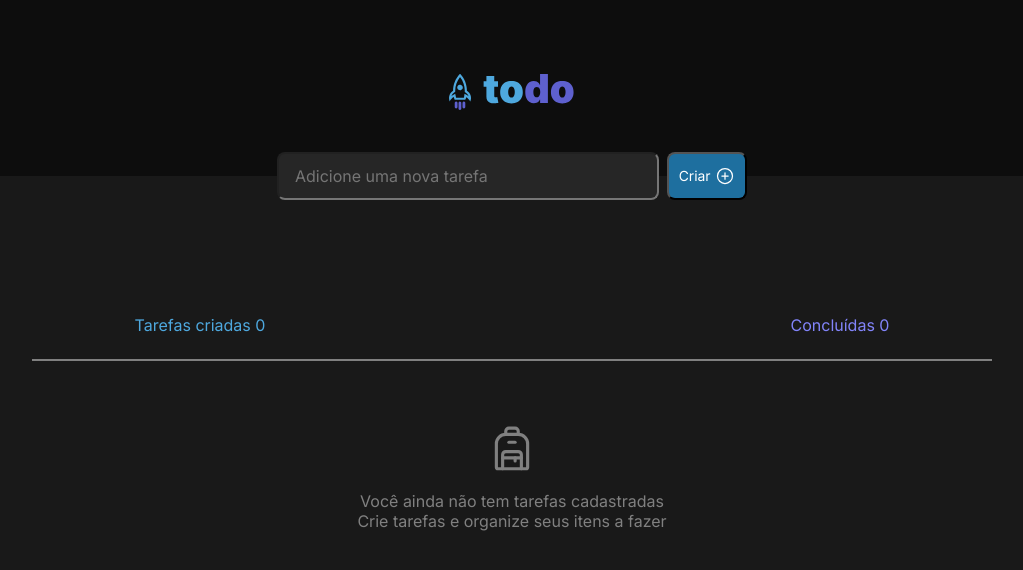
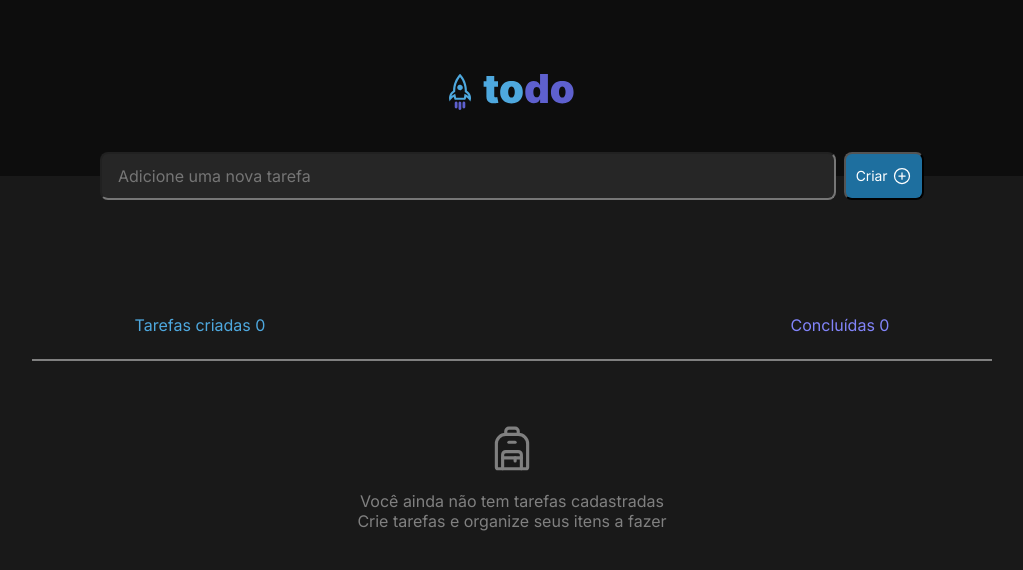
Before and after one commit to rhaissamarques/to-do-list, a React (Vite) app: page / in a window 1280 px wide. Shown: the top 570 px of the page, without its empty margins (128-1151 px from the left). Built offline with nearby package versions, Linux system fonts and the light colour scheme.

Commit message:
feature - fixing TaskBar.module.css size of the inputTask

```diff
--- a/src/Components/TaskBar.module.css
+++ b/src/Components/TaskBar.module.css
@@ -6,10 +6,11 @@
 }
 
 .inputTask {
+  width: 46rem;
   background: var(--gray-400);
-  padding: .33rem 8rem .33rem 1rem;
   border-radius: 8px;
   text-align: left;
+  padding-left: 1rem;
 }
 
 .inputButton {
```
